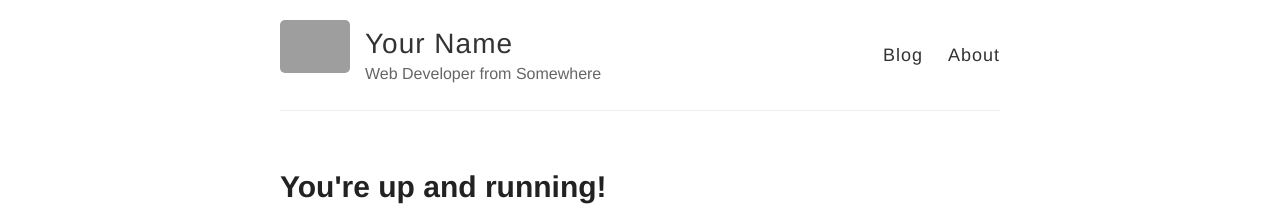
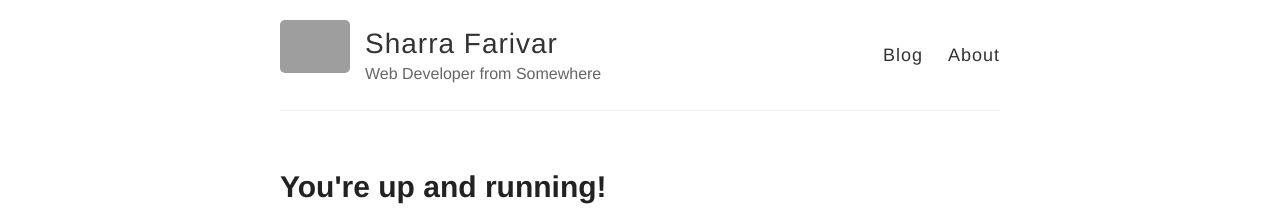
Before and after one commit to sfa19/sfa19.github.io, a Jekyll site: the page built from index.html, in a window 1280 px wide. Shown: the top 222 px of the page. Built offline with Jekyll 4.4.1, drawn with Linux system fonts in a browser that asks for light colours; grey boxes are pictures that could not be loaded.

Commit message:
Add my name

```diff
--- a/_config.yml
+++ b/_config.yml
@@ -3,7 +3,7 @@
 #
 
 # Name of your site (displayed in the header)
-name: Your Name
+name: Sharra Farivar
 
 # Short bio or description (displayed in the header)
 description: Web Developer from Somewhere
```
